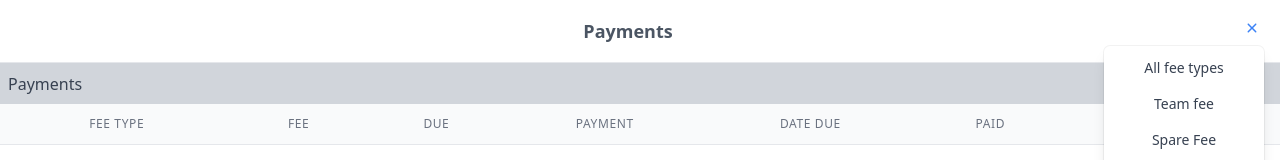
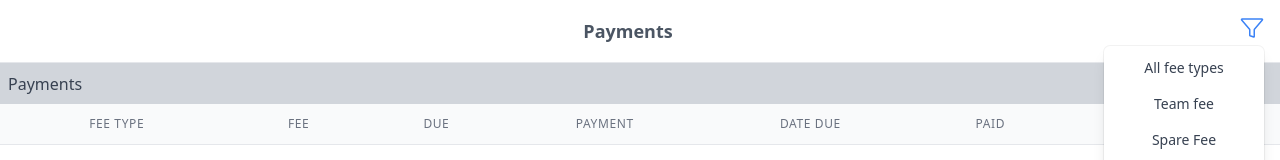
Before and after one commit to AouIssa/ui-sandbox-ts, a React (Create React App) app: page / in a window 1280 px wide. Both pictures are taken after a click on the button 1252 px from the left and 28 px from the top of the page. Shown: the top 160 px of the page. Built offline with nearby package versions, Linux system fonts and the light colour scheme.

Commit message:
Improved filter UI

```diff
--- a/src/Header.tsx
+++ b/src/Header.tsx
@@ -1,5 +1,6 @@
 import React, { useState, useRef, useEffect } from "react";
-import { IoIosArrowBack, IoIosFunnel, IoIosClose } from "react-icons/io";
+import { IoIosArrowBack, IoIosFunnel } from "react-icons/io";
+import { IoFunnelOutline } from "react-icons/io5";
 
 interface HeaderProps {
   title: string;
@@ -67,7 +68,7 @@ const Header: React.FC<HeaderProps> = ({
                   className="focus:outline-none"
                 >
                   {showFilterMenu ? (
-                    <IoIosClose className="text-blue-500" size={24} />
+                    <IoFunnelOutline className="text-blue-500" size={24} />
                   ) : (
                     <IoIosFunnel className="text-blue-500" size={24} />
                   )}
@@ -191,7 +192,7 @@ const Header: React.FC<HeaderProps> = ({
               className="focus:outline-none"
             >
               {showFilterMenu ? (
-                <IoIosClose className="text-blue-500" size={24} />
+                <IoFunnelOutline className="text-blue-500" size={24} />
               ) : (
                 <IoIosFunnel className="text-blue-500" size={24} />
               )}
```
